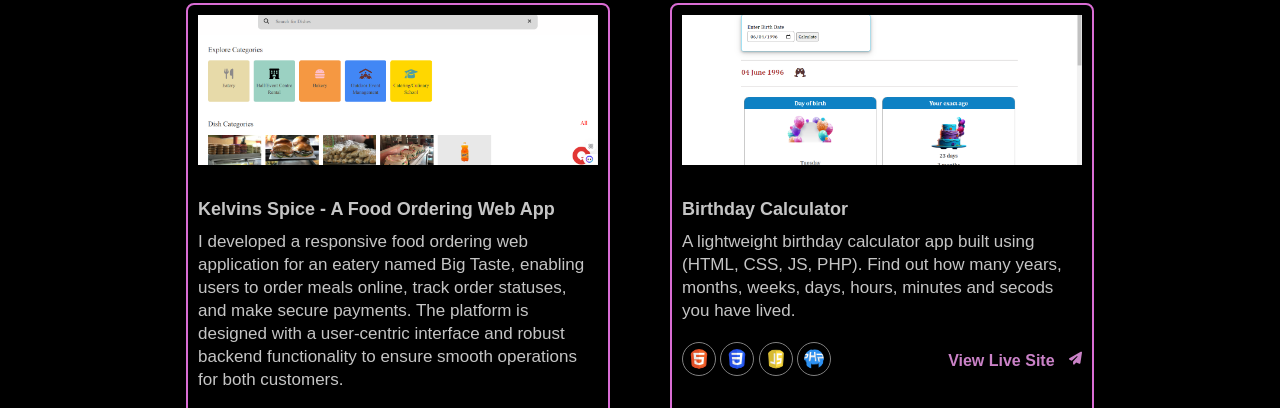
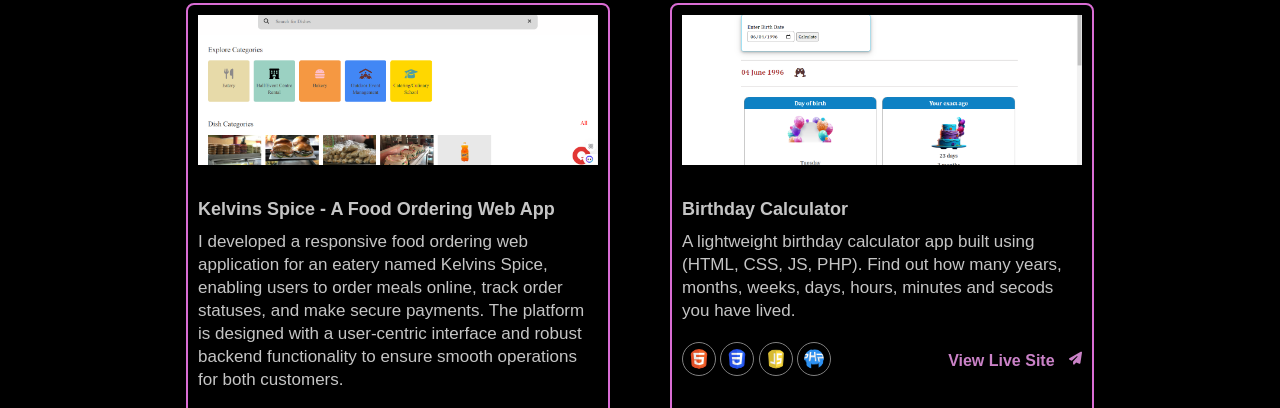
Before and after one commit to moseremzy/agbaojemoses, a plain HTML site: page index.html in a window 1280 px wide. Shown: the part 1247-1655 px from the top of the page. Drawn offline with nearby package versions, Linux system fonts and the light colour scheme.

Commit message:
Update index.html

```diff
--- a/index.html
+++ b/index.html
@@ -87,7 +87,7 @@
             <a href = "https://kelvingspice.com.ng">
             <img src = "./images/kelvinspice.PNG">
             <h3>Kelvins Spice - A Food Ordering Web App</h3>
-            <p>I developed a responsive food ordering web application for an eatery named Big Taste, enabling users to order meals online, track order statuses, and make secure payments. The platform is designed with a user-centric interface and robust backend functionality to ensure smooth operations for both customers.</p>
+            <p>I developed a responsive food ordering web application for an eatery named Kelvins Spice, enabling users to order meals online, track order statuses, and make secure payments. The platform is designed with a user-centric interface and robust backend functionality to ensure smooth operations for both customers.</p>
 
             <div style="display: flex; align-items: center; justify-content: space-between;">
             <span>
```
